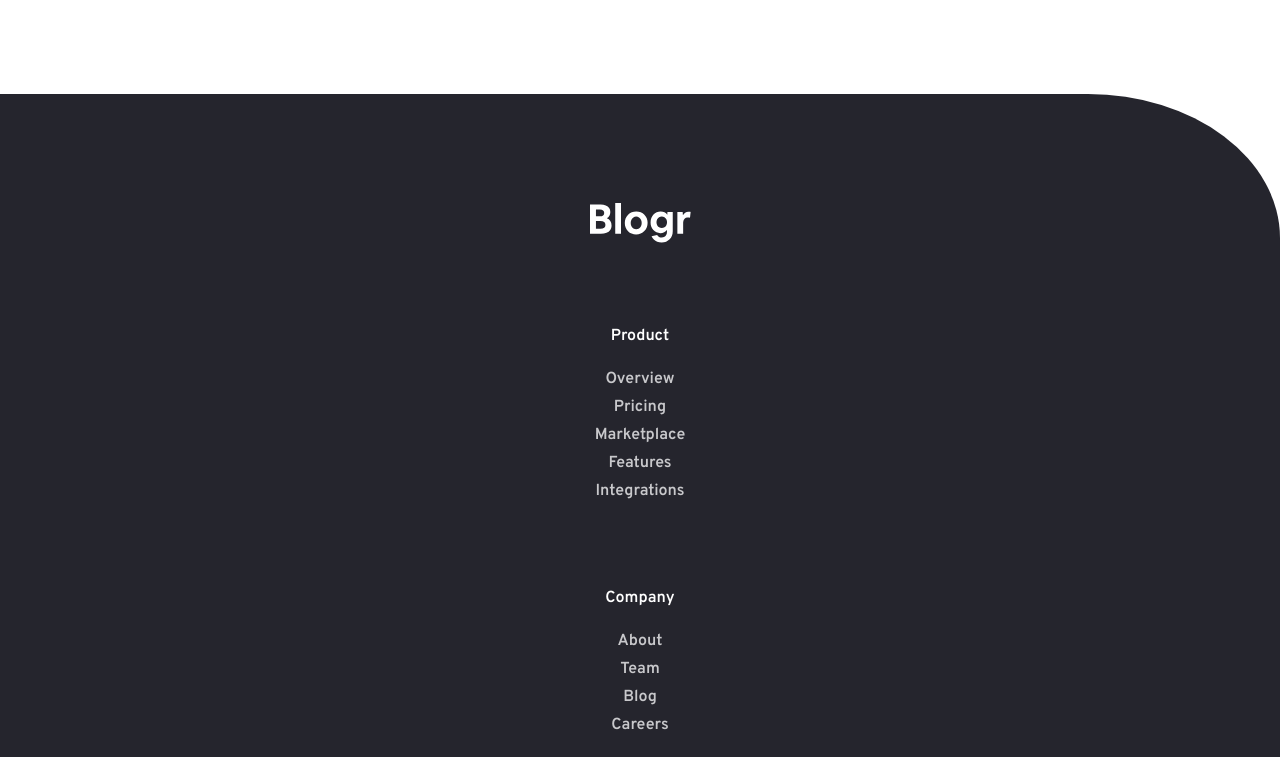
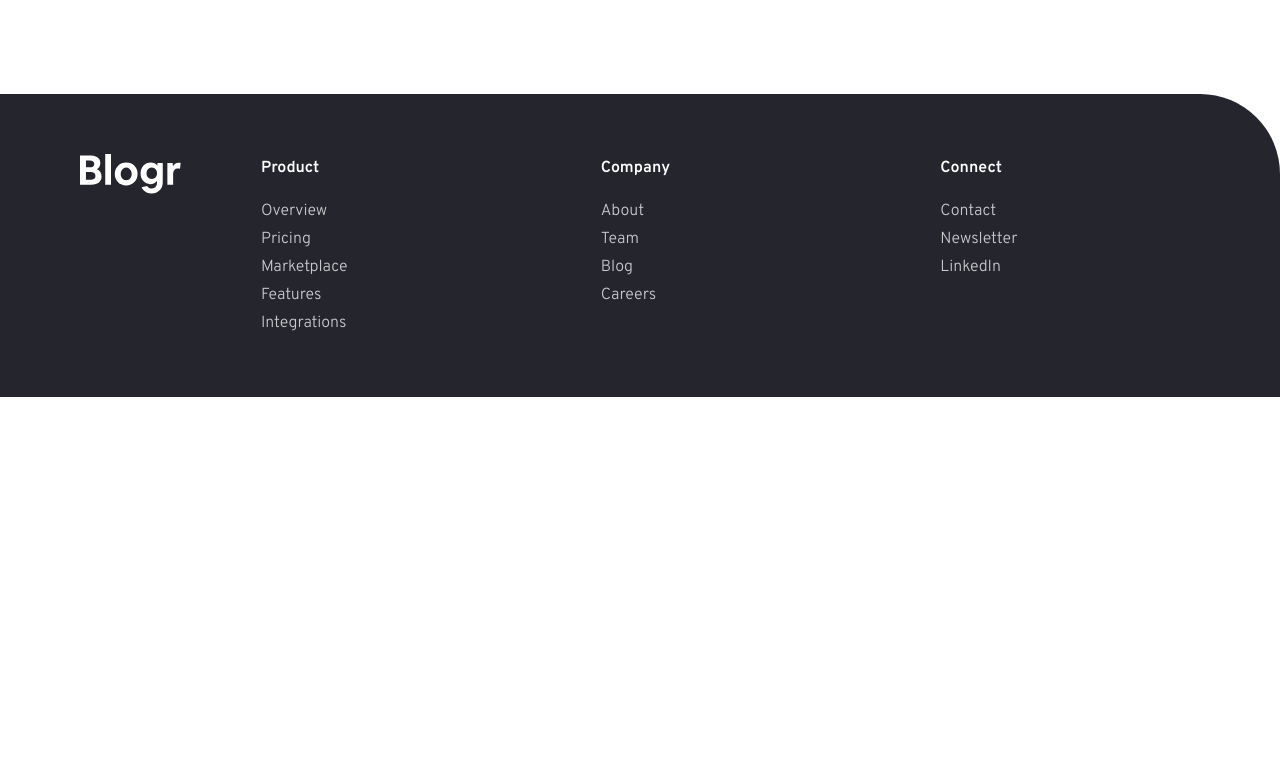
Before and after one commit to MilosSimic994/blogr-landing-page, a plain HTML site: page index.html in a window 1280 px wide. Shown: the part 2103-2860 px from the top of the page. After the commit the page ends 2500 px from the top, so only its background shows below. Drawn offline with Linux system fonts and the light colour scheme.

Commit message:
footer tab

```diff
--- a/scss/layout/_footer.scss
+++ b/scss/layout/_footer.scss
@@ -3,21 +3,41 @@ footer {
   height: 120vh;
   width: 100%;
   background-color: $VeryDarkBlackBlue;
-  border-top-right-radius: 15%;
+  border-top-right-radius: 80px;
   color: $GrayishBlue;
   text-align: center;
   padding: 30px 0;
 
+  @include tab {
+    @include flex(space-evenly, flex-start, row);
+    height: 100%;
+    padding: 60px 20px;
+  }
+
+  img {
+    @include tab {
+      padding: 0 60px;
+    }
+  }
+
   ul {
     width: 30%;
     font-weight: 600;
+    @include tab {
+      text-align: left;
+      margin-left: 20px;
+    }
 
     li:first-of-type {
       margin-bottom: 15px;
       color: #fff;
+      font-weight: 700;
     }
     li {
       padding: 2px 0;
+      @include tab {
+        font-weight: 400;
+      }
       a {
         display: inline-block;
         color: $GrayishBlue;
```
Also changed, not shown: css/style.css, 1 other file.
